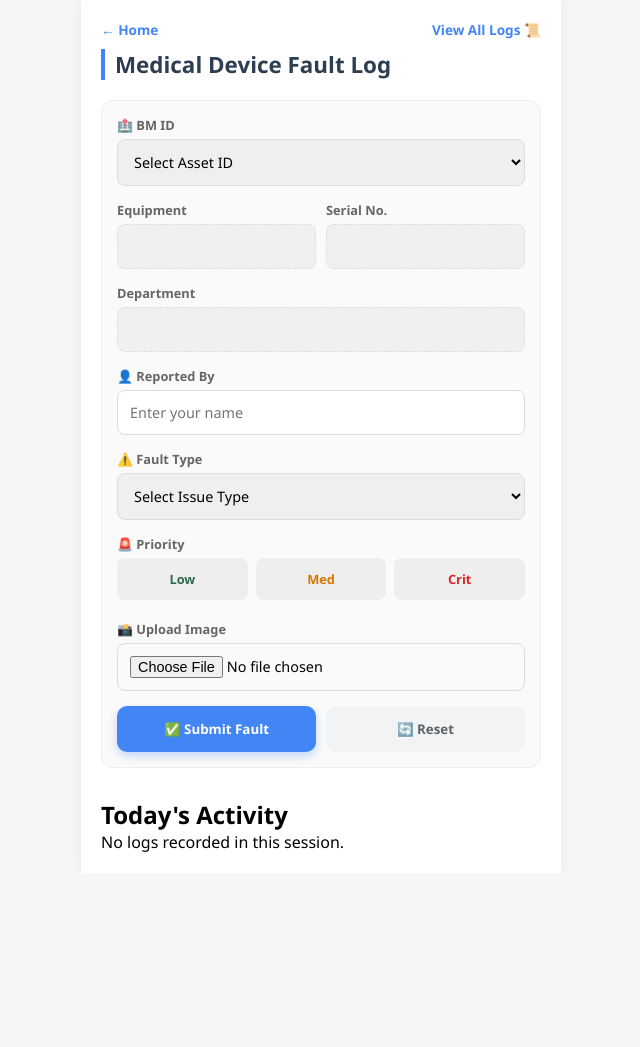
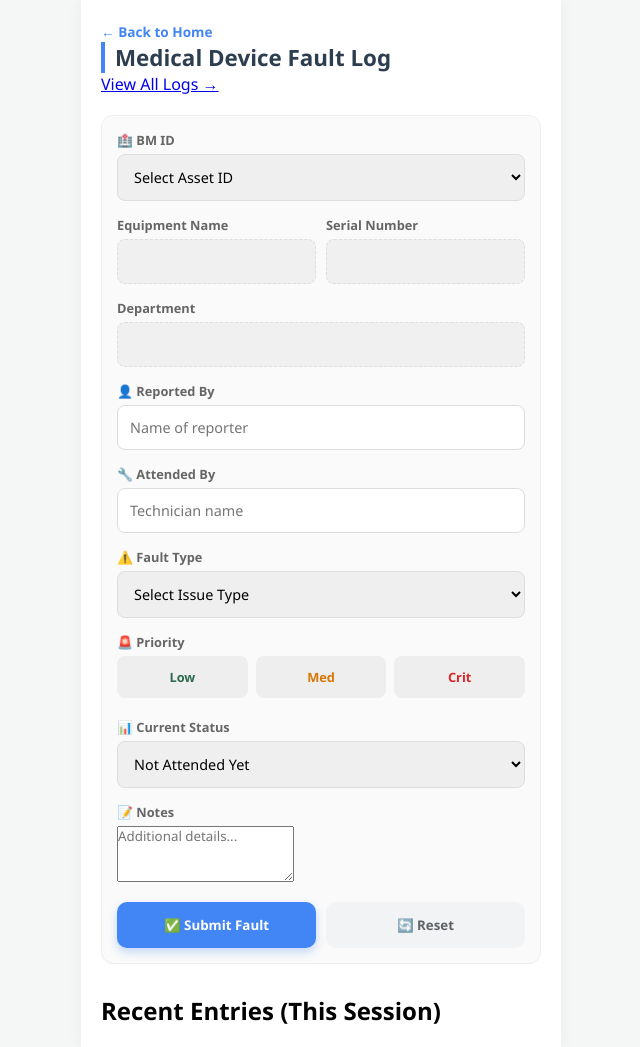
Before and after one commit to olgadeth/biomedical_logger, a plain HTML site: page fault_log.html in a window 1280 px wide. Shown: the whole page, without its empty margins (319-959 px from the left). Before the commit the page ends 873 px from the top, so only its background shows below. Drawn offline with Linux system fonts and the light colour scheme.

Commit message:
Update fault_log.html

```diff
--- a/fault_log.html
+++ b/fault_log.html
@@ -7,14 +7,11 @@
     <link rel="stylesheet" href="fault_style.css">
 </head>
 <body>
-
     <div class="app-container">
         <header>
-            <div class="nav-links">
-                <a href="index.html" class="back-btn">← Home</a>
-                <a href="history.html" class="history-link">View All Logs 📜</a>
-            </div>
+            <a href="index.html" class="back-btn">← Back to Home</a>
             <h1>Medical Device Fault Log</h1>
+            <a href="view_logs.html" class="view-all-link">View All Logs →</a>
         </header>
 
         <section class="form-container">
@@ -31,11 +28,11 @@
 
                 <div class="readonly-grid">
                     <div class="input-group">
-                        <label>Equipment</label>
+                        <label>Equipment Name</label>
                         <input type="text" id="equipName" readonly>
                     </div>
                     <div class="input-group">
-                        <label>Serial No.</label>
+                        <label>Serial Number</label>
                         <input type="text" id="serialNum" readonly>
                     </div>
                 </div>
@@ -46,8 +43,13 @@
                 </div>
 
                 <div class="input-group">
-                    <label for="reportedBy">👤 Reported By</label>
-                    <input type="text" id="reportedBy" placeholder="Enter your name" required>
+                    <label>👤 Reported By</label>
+                    <input type="text" id="reportedBy" required placeholder="Name of reporter">
+                </div>
+
+                <div class="input-group">
+                    <label>🔧 Attended By</label>
+                    <input type="text" id="attendedBy" placeholder="Technician name">
                 </div>
 
                 <div class="input-group">
@@ -63,8 +65,7 @@
                 </div>
 
                 <div class="input-group hidden" id="otherIssueContainer">
-                    <label for="otherIssue">Please Specify</label>
-                    <input type="text" id="otherIssue" placeholder="Describe issue">
+                    <input type="text" id="otherIssue" placeholder="Specify other issue">
                 </div>
 
                 <div class="input-group">
@@ -77,8 +78,17 @@
                 </div>
 
                 <div class="input-group">
-                    <label>📸 Upload Image</label>
-                    <input type="file" accept="image/*" id="faultImg">
+                    <label>📊 Current Status</label>
+                    <select id="currentStatus">
+                        <option value="Not Attended Yet">Not Attended Yet</option>
+                        <option value="Incomplete">Incomplete</option>
+                        <option value="Completed">Completed</option>
+                    </select>
+                </div>
+
+                <div class="input-group">
+                    <label>📝 Notes</label>
+                    <textarea id="notes" rows="3" placeholder="Additional details..."></textarea>
                 </div>
 
                 <div class="button-group">
@@ -88,16 +98,13 @@
             </form>
         </section>
 
-        <div id="successMsg" class="success-msg hidden">✅ Fault logged successfully</div>
+        <div id="successMsg" class="success-msg hidden">✅ Fault logged and saved!</div>
 
         <section class="logs-section">
-            <h2>Today's Activity</h2>
-            <div id="logList">
-                <p class="empty-msg">No logs recorded in this session.</p>
-            </div>
+            <h2>Recent Entries (This Session)</h2>
+            <div id="logList"></div>
         </section>
     </div>
-
     <script src="fault_script.js"></script>
 </body>
 </html>
```
